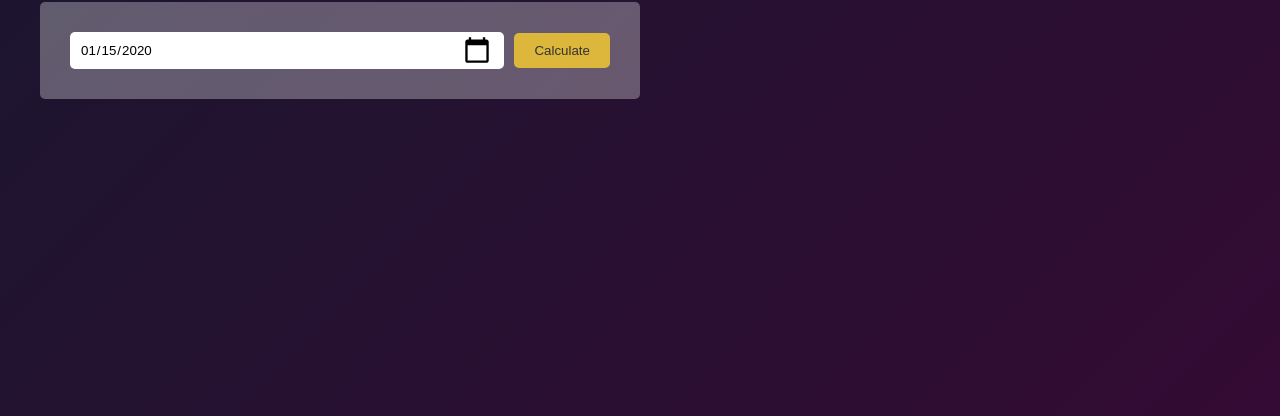
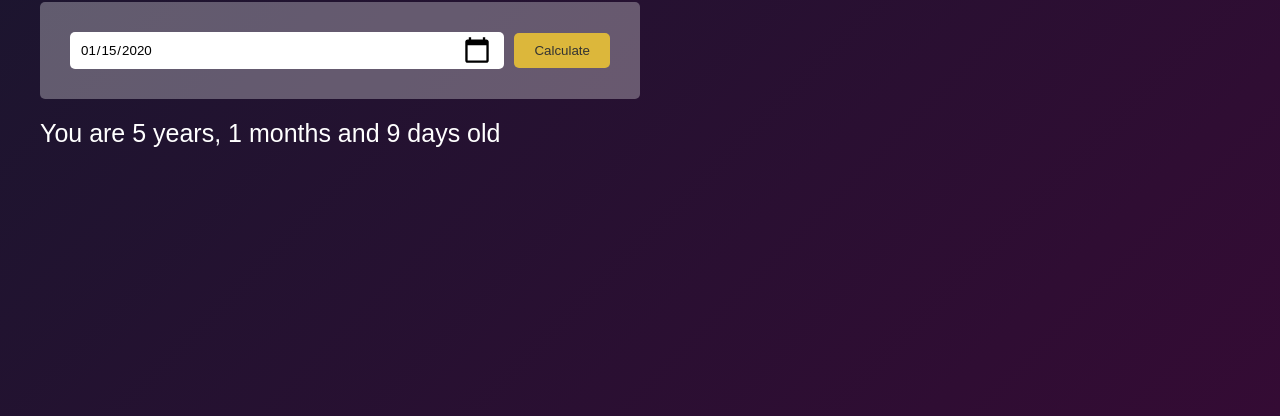
Before and after one commit to Manvitha-M-Puthu/Mini-webpages, a plain HTML site: page calculator-app/index.html in a window 1280 px wide. Both pictures are taken after typing "2020-01-15" into the empty fields and a click on the button "Calculate". Shown: the part 384-800 px from the top of the page. Drawn offline with Linux system fonts and the light colour scheme.

Commit message:
Final changes to age calculator app

```diff
--- a/calculator-app/index.html
+++ b/calculator-app/index.html
@@ -12,9 +12,11 @@
             <h1>Javascript <br><span>Age calculator</span></h1>
             <div class="input-box">
                 <input type="date" id="date">
-                <button class="calculate-button">Calculate</button>
+                <button class="btn">Calculate</button>
             </div>
+            <p id="result"></p>
         </div>
     </div>
+    <script src="./script.js"></script>
 </body>
 </html>
--- /dev/null
+++ b/calculator-app/script.js
@@ -0,0 +1,45 @@
+let userInput = document.getElementById('date');
+userInput.max = new Date().toISOString().split("T")[0];
+
+const btn = document.querySelector(".btn");
+btn.addEventListener("click",calculateAge);
+let result = document.getElementById("result");
+function calculateAge(){
+    let birthDate = new Date(userInput.value);
+
+    let d1 = birthDate.getDate();
+    let m1 = birthDate.getMonth()+1;
+    let y1 = birthDate.getFullYear();
+
+    let today = new Date();
+
+    let d2 = today.getDate();
+    let m2 = today.getMonth()+1;
+    let y2 = today.getFullYear();
+
+    let d3,m3,y3;
+    y3 = y2-y1;
+
+    if(m2>=m1){
+        m3 = m2-m1;
+    }else{
+        y3--;
+        m3 = 12+m2-m1;
+    }
+    if(d2>=d1){
+        d3=d2-d1;
+    }else{
+        m3--;
+        d3 = getDaysInMonth(y1,m1)+d2-d1;
+    }
+    if(m3<0){
+        m3 = 11;
+        y3--;
+    }
+
+    result.innerHTML = `You are ${y3} years, ${m3} months and ${d3} days old`;
+};
+
+function getDaysInMonth(year,month){
+    return new Date(year,month,0).getDate();
+}
```
